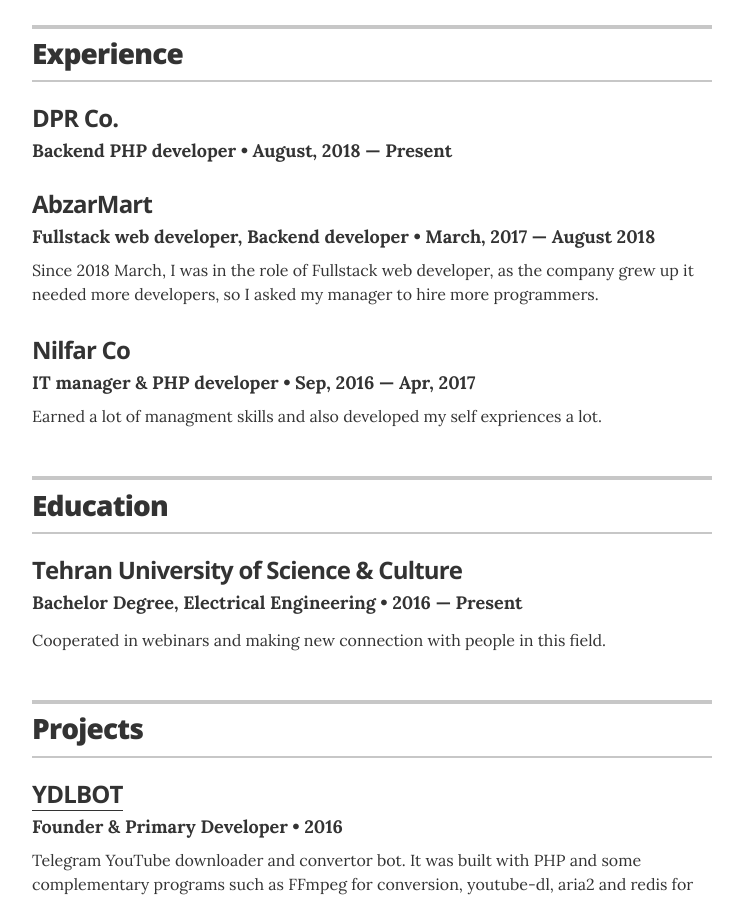
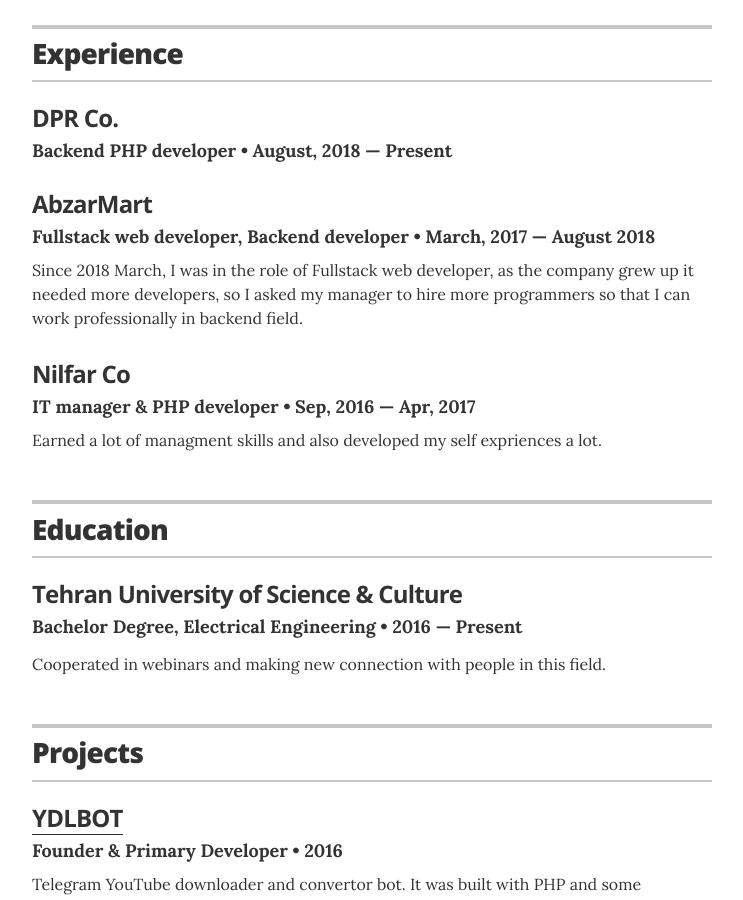
Before and after one commit to alirezamirsepassi/alirezamirsepassi.github.io, a Jekyll site: the page built from index.html, in a window 1280 px wide and 900 px high, scrolled down 511 px. Shown: the whole window, without its empty margins (268-1011 px from the left). Built offline with Jekyll 4.4.1, drawn with Linux system fonts in a browser that asks for light colours.

Commit message:
More edits

```diff
--- a/_data/experience.yml
+++ b/_data/experience.yml
@@ -9,7 +9,7 @@
 - company: AbzarMart
   position: Fullstack web developer, Backend developer
   duration:  March, 2017 &mdash; August 2018
-  summary: Since 2018 March, I was in the role of Fullstack web developer, as the company grew up it needed more developers, so I asked my manager to hire more programmers.
+  summary: Since 2018 March, I was in the role of Fullstack web developer, as the company grew up it needed more developers, so I asked my manager to hire more programmers so that I can work professionally in backend field.
 
 
 - company: Nilfar Co
```
